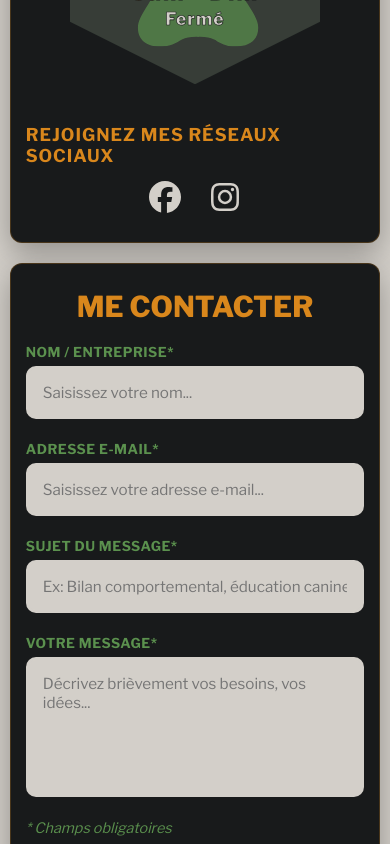
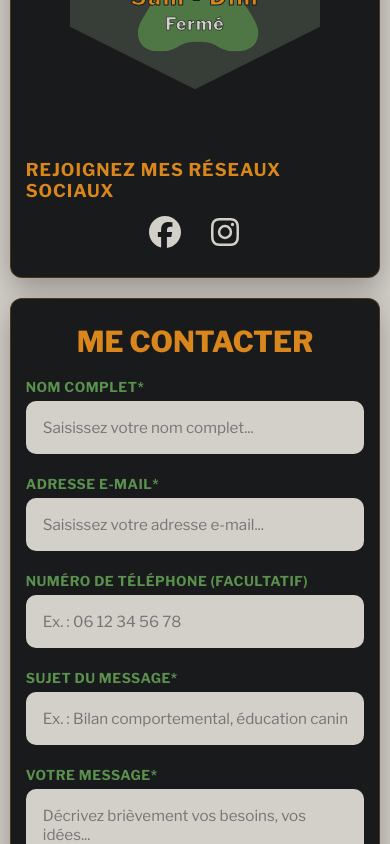
Before and after one commit to CaninaLingua/Canina-Lingua, a React (Vite) app: page /contact in a window 390 px wide. Shown: the part 1660-2504 px from the top of the page. Built offline with nearby package versions, Linux system fonts and the light colour scheme.

Commit message:
updated contact form with phone fields + new styles

```diff
--- a/src/css/Contact.css
+++ b/src/css/Contact.css
@@ -32,7 +32,9 @@
     transition: opacity 1.2s ease-out, transform 1.2s ease-out;
 }
 
-.fade-in-up.visible, .fade-in-side-left.visible, .fade-in-side-right.visible {
+.fade-in-up.visible,
+.fade-in-side-left.visible,
+.fade-in-side-right.visible {
     opacity: 1;
     transform: translateX(0) translateY(0);
 }
@@ -40,6 +42,7 @@
 /*********************************
 ********* CONTACT CONTAINER ******
 *********************************/
+
 .contact-container {
     width: 100%;
     font-family: var(--font-main);
@@ -55,6 +58,7 @@
 /*********************************
 ********** HERO BANNER ***********
 *********************************/
+
 .contact-hero-banner {
     position: relative;
     width: 100%;
@@ -161,6 +165,7 @@
 }
 
 /* Banner key statistics & badges layout */
+
 .contact-hero-banner-stats {
     display: flex;
     flex-direction: row;
@@ -211,6 +216,7 @@
 /*********************************
 ******* CONTACT WRAPPER **********
 *********************************/
+
 .contact-wrap {
     position: relative;
     z-index: 50;
@@ -227,6 +233,7 @@
 /*********************************
 **********CONTACT INFOS SIDE******
 *********************************/
+
 .contact-infos-side {
     display: flex;
     flex-direction: column;
@@ -271,6 +278,7 @@
 }
 
 /* Intervention Area Section */
+
 .contact-zone-section {
     width: 100%;
     max-width: 320px;
@@ -316,6 +324,7 @@
 }
 
 /* Direct action buttons layout (Phone & Email) */
+
 .contact-direct-actions {
     display: flex;
     flex-direction: column;
@@ -357,6 +366,7 @@
 }
 
 /***** Schedules Component Styles ******/
+
 .contact-infos-schedules {
     position: relative;
     z-index: 1;
@@ -367,7 +377,7 @@
     justify-content: center;
     align-items: center;
     text-align: center;
-    margin: 15px 0;
+    margin: 20px 0;
     background-color: #bfd7b02f;
 
     clip-path: polygon(
@@ -438,8 +448,9 @@
 }
 
 /***** Social Media Section ******/
+
 .contact-socials-section {
-    margin-top: 25px;
+    margin-top: 50px;
     display: flex;
     flex-direction: column;
     align-items: center;
@@ -475,16 +486,17 @@
 /*********************************
 ******* CONTACT FORM SIDE ********
 *********************************/
+
 .contact-form-section {
     background: var(--color-dark-gray);
     border: 1px solid rgba(217, 135, 28, 0.25);
     padding: 40px;
     border-radius: 12px;
     box-shadow: 0 10px 30px rgba(0, 0, 0, 0.3);
-    flex: 1; /* Equal width distribution with left side */
+    flex: 1;
     display: flex;
     flex-direction: column;
-    justify-content: center; /* Vertical centering solution to avoid large gaps */
+    justify-content: center;
 }
 
 .contact-form-title {
@@ -547,9 +559,22 @@
 
 .contact-form-group textarea {
     resize: none;
-    min-height: 260px;
+    min-height: 200px;
     max-height: 300px;
     font-family: inherit;
+}
+
+/* Invalid phone number field */
+.contact-form-group input[aria-invalid="true"] {
+    border-color: #d63820;
+    box-shadow: 0 0 8px rgba(200, 108, 90, 0.15);
+}
+
+.contact-field-error {
+    color: #d63820;
+    font-size: 0.82rem;
+    line-height: 1.5;
+    margin: 3px 0 0;
 }
 
 .contact-privacy-text {
@@ -573,6 +598,7 @@
 /*********************************
 ********* BUTTON & ALERTS ********
 *********************************/
+
 .contact-form-actions {
     display: flex;
     flex-direction: column;
@@ -606,33 +632,96 @@
 }
 
 .contact-submit-btn:disabled {
-    background: #cbd5e1;
-    border-color: #cbd5e1;
-    color: #94a3b8;
+    background: #343735;
+    border-color: #66635c;
+    color: #aaa69e;
     cursor: not-allowed;
     transform: none;
     box-shadow: none;
 }
 
+/* Shared alert styling */
+
 .contact-alert {
-    font-size: 0.95rem;
+    position: relative;
+    overflow: hidden;
+    font-family: var(--font-main);
+    font-size: 0.92rem;
+    line-height: 1.6;
     margin: 0;
-    padding: 12px;
-    border-radius: 8px;
+    padding: 14px 18px 14px 22px;
+    border-radius: 10px;
     font-weight: 500;
     text-align: center;
+
+    background: linear-gradient(
+        135deg,
+        rgba(35, 38, 36, 0.98),
+        rgba(24, 26, 27, 0.98)
+    );
+
+    box-shadow: 0 6px 18px rgba(0, 0, 0, 0.2);
+    animation: contact-alert-appear 0.3s ease-out;
 }
 
-.contact-alert.success {
-    background-color: rgba(46, 204, 113, 0.1);
-    color: #2ecc71;
-    border: 1px solid rgba(46, 204, 113, 0.2);
+/* Colored accent along the left edge */
+
+.contact-alert::before {
+    content: "";
+    position: absolute;
+    top: 8px;
+    bottom: 8px;
+    left: 7px;
+    width: 3px;
+    border-radius: 4px;
 }
 
+/* Success message */
+
+.contact-alert.success {
+    color: var(--color-white);
+    border: 1px solid rgba(91, 145, 78, 0.55);
+
+    box-shadow:
+        0 6px 18px rgba(0, 0, 0, 0.2),
+        0 0 12px rgba(91, 145, 78, 0.08);
+}
+
+.contact-alert.success::before {
+    background: var(--color-green);
+    box-shadow: 0 0 8px rgba(91, 145, 78, 0.4);
+}
+
+/* Error message */
+
 .contact-alert.error {
-    background-color: rgba(231, 76, 60, 0.1);
-    color: #e74c3c;
-    border: 1px solid rgba(231, 76, 60, 0.2);
+    color: #e9aaa0;
+    border: 1px solid rgba(190, 82, 65, 0.5);
+
+    background: linear-gradient(
+        135deg,
+        rgba(48, 34, 32, 0.98),
+        rgba(24, 26, 27, 0.98)
+    );
+}
+
+.contact-alert.error::before {
+    background: #c86c5a;
+    box-shadow: 0 0 8px rgba(200, 108, 90, 0.35);
+}
+
+/* Alert entrance animation */
+
+@keyframes contact-alert-appear {
+    from {
+        opacity: 0;
+        transform: translateY(5px);
+    }
+
+    to {
+        opacity: 1;
+        transform: translateY(0);
+    }
 }
 
 /*********************************
@@ -640,6 +729,7 @@
 *********************************/
 
 /* Tablet Portrait */
+
 @media (max-width: 1024px) {
     .contact-hero-banner {
         height: 500px;
@@ -675,6 +765,7 @@
 }
 
 /* Tablet Landscape */
+
 @media (max-width: 1500px) and (orientation: landscape) {
     .contact-wrap {
         width: 90vw;
@@ -692,6 +783,7 @@
 }
 
 /* Mobile Portrait */
+
 @media (max-width: 599px) {
     .contact-hero-banner {
         height: auto;
@@ -770,9 +862,15 @@
     .contact-form-group textarea {
         min-height: 140px;
     }
+
+    .contact-alert {
+        padding: 12px 14px 12px 20px;
+        font-size: 0.85rem;
+    }
 }
 
 /* Mobile Landscape */
+
 @media (max-width: 899px) and (orientation: landscape) {
     .contact-hero-banner {
         height: 380px;
@@ -783,7 +881,6 @@
         flex-direction: column;
         width: 95vw;
         gap: 20px;
-
     }
 
     .contact-infos-side,
--- a/src/pages/Contact.jsx
+++ b/src/pages/Contact.jsx
@@ -24,16 +24,31 @@ function Contact() {
     const [formData, setFormData] = useState({
         name: '',
         email: '',
+        phone: '',
         subject: '',
         message: ''
     });
 
-    // Form submission status state
-    const [status, setStatus] = useState({ loading: false, success: null });
+    // Form submission status
+    const [status, setStatus] = useState({
+        loading: false,
+        success: null
+    });
+
+    // Optional phone field validation error
+    const [phoneError, setPhoneError] = useState('');
 
     // Handle input field changes
     const handleChange = (e) => {
-        const { name, value } = e.target;
+        const { name } = e.target;
+        let { value } = e.target;
+
+        // Allow only digits and common phone number separators
+        if (name === 'phone') {
+            value = value.replace(/[^\d+ .-]/g, '');
+            setPhoneError('');
+        }
+
         setFormData(prevState => ({
             ...prevState,
             [name]: value
@@ -43,31 +58,67 @@ function Contact() {
     // Handle form submission via FormSubmit AJAX endpoint
     const handleSubmit = (e) => {
         e.preventDefault();
+
+        // Validate the optional French phone number
+        const phone = formData.phone.trim();
+        const normalizedPhone = phone.replace(/[ .-]/g, '');
+        const phoneRegex = /^(?:0[1-9]\d{8}|\+33[1-9]\d{8})$/;
+
+        if (phone && !phoneRegex.test(normalizedPhone)) {
+            setPhoneError(
+                "Veuillez saisir un numéro valide, par exemple 06 12 34 56 78 ou +33 6 12 34 56 78."
+            );
+            setStatus({ loading: false, success: null });
+            return;
+        }
+
+        setPhoneError('');
         setStatus({ loading: true, success: null });
 
         // Send AJAX request to avoid external page redirection
-        fetch("https://formsubmit.co/your@email.com", {
+        fetch("https://formsubmit.co/ajax/a08fb2b7d86ca96e76a05666333d5e97", {
             method: "POST",
             headers: {
                 "Content-Type": "application/json",
                 "Accept": "application/json"
             },
-            body: JSON.stringify({
-                ...formData,
-                _subject: `Nouveau message de contact : ${formData.subject}`,
-                _template: "table"
+           body: JSON.stringify({
+                "Nom complet": formData.name,
+                email: formData.email,
+                "Numéro de téléphone": formData.phone || "Non renseigné",
+                "Sujet du message": formData.subject,
+                "Message": formData.message,
+                _replyto: formData.email,
+                _subject: `🐾🐶 Nouveau message de contact : ${formData.subject}`,
+                _template: "box"
             })
         })
-        .then(response => response.json())
-        .then(data => {
-            if (data.success === "true") {
+        .then(async (response) => {
+            const data = await response.json();
+
+            if (
+                response.ok &&
+                (data.success === "true" || data.success === true)
+            ) {
                 setStatus({ loading: false, success: true });
-                setFormData({ name: '', email: '', subject: '', message: '' }); // Reset form input fields
+
+                // Reset form input fields
+                setFormData({
+                    name: '',
+                    email: '',
+                    phone: '',
+                    subject: '',
+                    message: ''
+                });
+
+                setPhoneError('');
             } else {
+                console.error("Erreur FormSubmit :", data);
                 setStatus({ loading: false, success: false });
             }
         })
-        .catch(() => {
+        .catch((error) => {
+            console.error("Erreur lors de l'envoi du formulaire :", error);
             setStatus({ loading: false, success: false });
         });
     };
@@ -93,7 +144,9 @@ function Contact() {
                             <span className="contact-stat-value">Sur rendez-vous</span>
                             <span className="contact-stat-label">Bilan & Séances</span>
                         </div>
+
                         <div className="contact-stat-divider"></div>
+
                         <div className="contact-stat-item">
                             <span className="contact-stat-value">À Domicile</span>
                             <span className="contact-stat-label">Boulogne-sur-Mer & Alentours</span>
@@ -109,7 +162,9 @@ function Contact() {
                 <div className="contact-infos-side fade-in-side-left">
                     <h1 className="contact-infos-title">Informations</h1>
 
-                    <h2 className="contact-infos-subtitle">Infos pratiques & Coordonnées</h2>
+                    <h2 className="contact-infos-subtitle">
+                        Infos pratiques & Coordonnées
+                    </h2>
 
                     <p className="contact-infos-desc">
                         Retrouvez ici l'ensemble des informations pratiques concernant nos déplacements, nos horaires d'ouverture et nos moyens de contact direct.
@@ -118,13 +173,19 @@ function Contact() {
                     {/* Intervention Zone Section */}
                     <div className="contact-zone-section">
                         <h3 className="contact-zone-title">
-                            <FontAwesomeIcon icon={faLocationDot} className="contact-zone-icon" />
+                            <FontAwesomeIcon
+                                icon={faLocationDot}
+                                className="contact-zone-icon"
+                            />
                             Boulogne-sur-Mer et ses alentours
                         </h3>
+
                         <p className="contact-zone-details">
                             Déplacements jusqu'à <strong>40 km</strong> autour.
                             <br />
-                            <em>(Possibilité d'intervention jusqu'à <strong>60 km</strong> avec frais supplémentaires).</em>
+                            <em>
+                                (Possibilité d'intervention jusqu'à <strong>60 km</strong> avec frais supplémentaires).
+                            </em>
                         </p>
                     </div>
 
@@ -132,23 +193,43 @@ function Contact() {
                     <div className="contact-direct-actions">
                         <PhoneButton className="contact-direct-btn" />
 
-                        <a href="mailto:david.level@caninalingua.fr" className="contact-direct-btn">
-                            <FontAwesomeIcon className="contact-direct-icon" icon={faEnvelope} />
+                        <a
+                            href="mailto:david.level@caninalingua.fr"
+                            className="contact-direct-btn"
+                        >
+                            <FontAwesomeIcon
+                                className="contact-direct-icon"
+                                icon={faEnvelope}
+                            />
                             <span>david.level@caninalingua.fr</span>
                         </a>
                     </div>
 
                     {/* Opening Hours Section */}
-                    <Schedules className="contact-infos"/>
+                    <Schedules className="contact-infos" />
 
                     {/* Social Media Links Section */}
                     <div className="contact-socials-section">
-                        <h2 className="contact-socials-title">Rejoignez mes réseaux sociaux</h2>
+                        <h2 className="contact-socials-title">
+                            Rejoignez mes réseaux sociaux
+                        </h2>
+
                         <div className="contact-socials-links">
-                            <a href="https://www.facebook.com/caninalingua62/" target="_blank" rel="noopener noreferrer" aria-label="Facebook">
+                            <a
+                                href="https://www.facebook.com/caninalingua62/"
+                                target="_blank"
+                                rel="noopener noreferrer"
+                                aria-label="Facebook"
+                            >
                                 <FontAwesomeIcon icon={faFacebook} />
                             </a>
-                            <a href="https://www.instagram.com/caninalingua/" target="_blank" rel="noopener noreferrer" aria-label="Instagram">
+
+                            <a
+                                href="https://www.instagram.com/caninalingua/"
+                                target="_blank"
+                                rel="noopener noreferrer"
+                                aria-label="Instagram"
+                            >
                                 <FontAwesomeIcon icon={faInstagram} />
                             </a>
                         </div>
@@ -158,24 +239,27 @@ function Contact() {
                 {/* Right Side: Contact Form Section */}
                 <div className="contact-form-section fade-in-side-right">
                     <h1 className="contact-form-title">Me contacter</h1>
-                    <form onSubmit={handleSubmit} className="contact-form-element">
-                        <input type="hidden" name="_captcha" value="false" />
 
+                    <form
+                        onSubmit={handleSubmit}
+                        className="contact-form-element"
+                    >
                         <div className="contact-form-group">
-                            <label htmlFor="name">Nom / Entreprise*</label>
+                            <label htmlFor="name">Nom complet*</label>
                             <input
                                 type="text"
                                 id="name"
                                 name="name"
                                 value={formData.name}
                                 onChange={handleChange}
-                                placeholder="Saisissez votre nom..."
+                                placeholder="Saisissez votre nom complet..."
+                                autoComplete="name"
                                 required
                             />
                         </div>
 
                         <div className="contact-form-group">
-                            <label htmlFor="email">Adresse E-mail*</label>
+                            <label htmlFor="email">Adresse e-mail*</label>
                             <input
                                 type="email"
                                 id="email"
@@ -183,8 +267,41 @@ function Contact() {
                                 value={formData.email}
                                 onChange={handleChange}
                                 placeholder="Saisissez votre adresse e-mail..."
+                                autoComplete="email"
                                 required
                             />
+                        </div>
+
+                        {/* Optional Phone Number */}
+                        <div className="contact-form-group">
+                            <label htmlFor="phone">
+                                Numéro de téléphone (facultatif)
+                            </label>
+
+                            <input
+                                type="tel"
+                                id="phone"
+                                name="phone"
+                                value={formData.phone}
+                                onChange={handleChange}
+                                placeholder="Ex. : 06 12 34 56 78"
+                                autoComplete="tel"
+                                inputMode="tel"
+                                aria-invalid={phoneError ? "true" : "false"}
+                                aria-describedby={
+                                    phoneError ? "phone-error" : undefined
+                                }
+                            />
+
+                            {phoneError && (
+                                <p
+                                    id="phone-error"
+                                    className="contact-field-error"
+                                    role="alert"
+                                >
+                                    {phoneError}
+                                </p>
+                            )}
                         </div>
 
                         <div className="contact-form-group">
@@ -195,13 +312,13 @@ function Contact() {
                                 name="subject"
                                 value={formData.subject}
                                 onChange={handleChange}
-                                placeholder="Ex: Bilan comportemental, éducation canine..."
+                                placeholder="Ex. : Bilan comportemental, éducation canine, balade sociale..."
                                 required
                             />
                         </div>
 
                         <div className="contact-form-group">
-                            <label htmlFor="message">Votre Message*</label>
+                            <label htmlFor="message">Votre message*</label>
                             <textarea
                                 id="message"
                                 name="message"
@@ -212,22 +329,41 @@ function Contact() {
                                 required
                             ></textarea>
                         </div>
-                        <p className="contact-form-note">* Champs obligatoires</p>
+
+                        <p className="contact-form-note">
+                            * Champs obligatoires
+                        </p>
 
                         <p className="contact-privacy-text">
-                            En soumettant ce formulaire, vous acceptez que les informations saisies soient exploitées dans le cadre de la demande de contact et de la relation professionnelle qui peut en découler. Pour en savoir plus, consultez notre <NavLink to="/legal" content="Politique de confidentialité"/>.
+                            En soumettant ce formulaire, vous acceptez que les informations saisies soient exploitées dans le cadre de la demande de contact et de la relation professionnelle qui peut en découler. Pour en savoir plus, consultez notre{' '}
+                            <NavLink
+                                to="/legal"
+                                content="Politique de confidentialité"
+                            />.
                         </p>
 
                         <div className="contact-form-actions">
-                            <button type="submit" className="contact-submit-btn" disabled={status.loading}>
-                                {status.loading ? "Transmission en cours..." : "Envoyer le message"}
+                            <button
+                                type="submit"
+                                className="contact-submit-btn"
+                                disabled={status.loading}
+                            >
+                                {status.loading
+                                    ? "Transmission en cours..."
+                                    : "Envoyer le message"
+                                }
                             </button>
 
                             {status.success === true && (
-                                <p className="contact-alert success">✨ Message envoyé avec succès ! Nous revenons vers vous au plus vite.</p>
+                                <p className="contact-alert success" role="status">
+                                    ✅ Message envoyé avec succès ! Je vous réponds au plus vite.
+                                </p>
                             )}
+
                             {status.success === false && (
-                                <p className="contact-alert error">❌ Une erreur est survenue. Merci de réessayer ou d'utiliser le mail direct.</p>
+                                <p className="contact-alert error" role="alert">
+                                    ❌ Une erreur est survenue. Merci de réessayer ou d'utiliser le mail direct.
+                                </p>
                             )}
                         </div>
                     </form>
--- a/src/pages/Services.jsx
+++ b/src/pages/Services.jsx
@@ -9,9 +9,7 @@ import "../css/Services.css";
 import baladePlageImage from "../assets/img/img_prestations/Canina_Lingua_prestation_balade_plage.webp";
 
 function Services() {
-    useRevealOnScroll(
-        ".fade-in-up, .fade-in-side-left, .fade-in-side-right", servicesGroups
-    );
+    useRevealOnScroll( ".fade-in-up, .fade-in-side-left, .fade-in-side-right");
 
 
 
```
Also changed, not shown: public/favicon-32x32.png (deleted).
